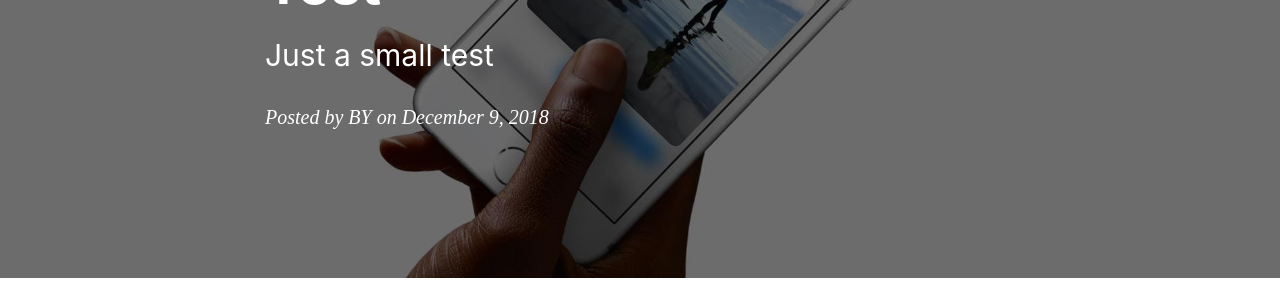
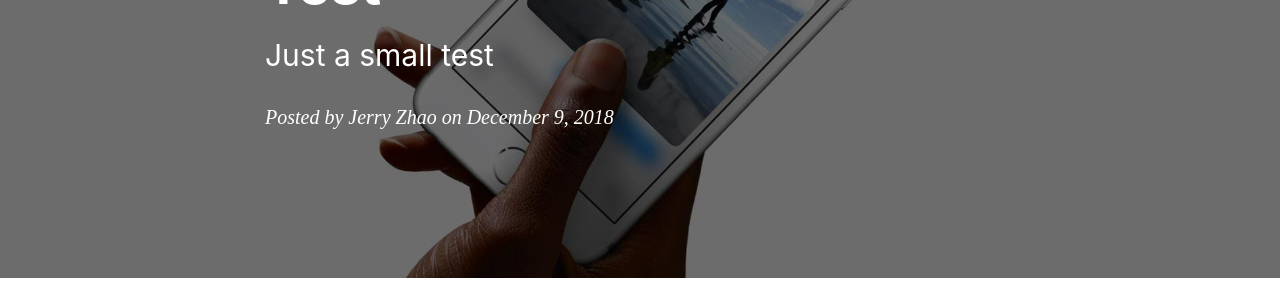
Before and after one commit to aipiano/aipiano.github.io, a Jekyll site: the page built from _posts/2016-01-06-ReactiveCocoa-进阶.md, in a window 1280 px wide. Shown: the part 245-545 px from the top of the page. Built offline with Jekyll 4.4.1, drawn with Linux system fonts in a browser that asks for light colours; nearby versions of some CDN libraries; comment, search, counter and statistics services are not loaded.

Commit message:
enable gitalk

```diff
--- a/_config.yml
+++ b/_config.yml
@@ -61,7 +61,7 @@ kramdown:
 
 # Gitalk
 gitalk:
- enable: false    #是否开启Gitalk评论
+ enable: true    #是否开启Gitalk评论
  clientID: 20c8982798a32c999ecc                            #生成的clientID
  clientSecret: e445321913d4fe70af4dfcce616565ea29f3517d    #生成的clientSecret
  repo: aipiano.github.io    #仓库名称
--- a/_posts/2016-01-06-ReactiveCocoa-进阶.md
+++ b/_posts/2016-01-06-ReactiveCocoa-进阶.md
@@ -3,7 +3,7 @@ layout:     post
 title:      Test
 subtitle:   Just a small test
 date:       2018-12-09
-author:     BY
+author:     Jerry Zhao
 header-img: img/post-bg-ios9-web.jpg
 catalog: true
 tags:
```
